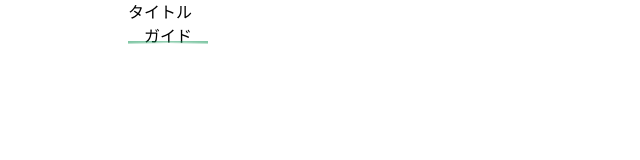
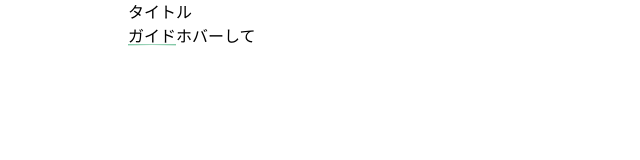
Before and after one commit to ryota-09/cms-example, a Next.js app: page / in a window 1280 px wide. Shown: the top 160 px of the page, without its empty margins (0-640 px from the left). Built offline with nearby package versions, Linux system fonts and the light colour scheme.

Commit message:
configの設定

```diff
--- a/src/pages/index.tsx
+++ b/src/pages/index.tsx
@@ -14,10 +14,8 @@ export default function Home() {
         <h1>タイトル</h1>
         <div>
           <ul className="flex">
-            <li className="hover-container inline-block relative">
-              <span className="px-4 py-2">
-                ガイド
-              </span>
+            <li className="z-0 hover-container inline-block relative">
+              <span>ガイド</span>
               <Image
                 className="absolute bottom-0 left-0 block"
                 src={"/bg_bdb02.png"}
@@ -33,6 +31,12 @@ export default function Home() {
                 alt=""
               />
             </li>
+            <li className="group">
+              <span className="transition-all duration-200 ease-in-out hover:shadow-top h-10 w-20 hover:bg-white">
+                ホバーして
+              </span>
+              <div className="z-20 hidden group-hover:block duration-200 bg-red-500 h-20 w-[100px]"></div>
+            </li>
           </ul>
         </div>
       </main>
--- a/tailwind.config.js
+++ b/tailwind.config.js
@@ -2,6 +2,13 @@
 module.exports = {
   content: ["./src/**/*.{js,ts,jsx,tsx,mdx}"],
   theme: {
+    boxShadow: {
+      top: "0 -4px 6px -1px rgba(0, 0, 0, 0.1), 0 -2px 4px -1px rgba(0, 0, 0, 0.06)",
+      "top-md":
+        "0 -6px 10px -1px rgba(0, 0, 0, 0.1), 0 -4px 6px -1px rgba(0, 0, 0, 0.06)",
+      "top-lg":
+        "0 -10px 15px -3px rgba(0, 0, 0, 0.1), 0 -4px 6px -2px rgba(0, 0, 0, 0.05)",
+    },
   },
   plugins: [],
 };
```
Also changed, not shown: src/styles/globals.css (line endings or trailing spaces).
